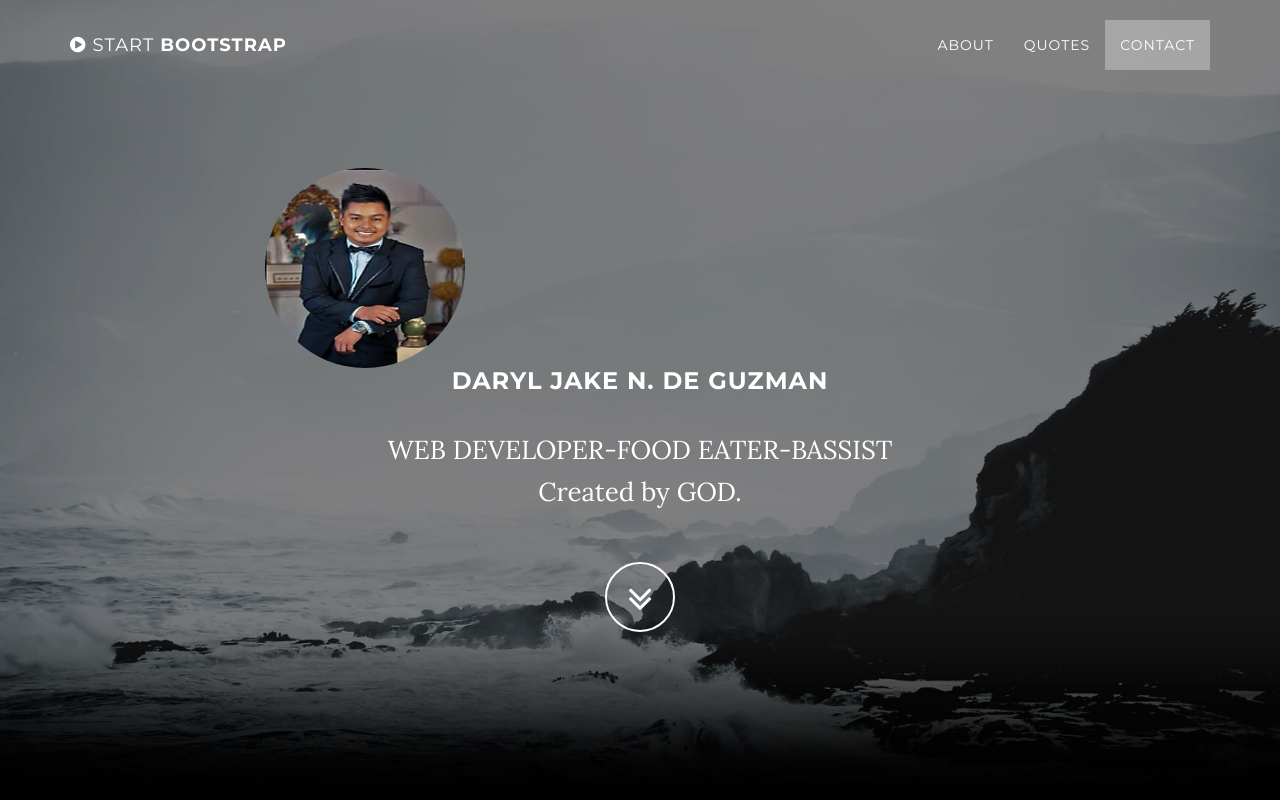
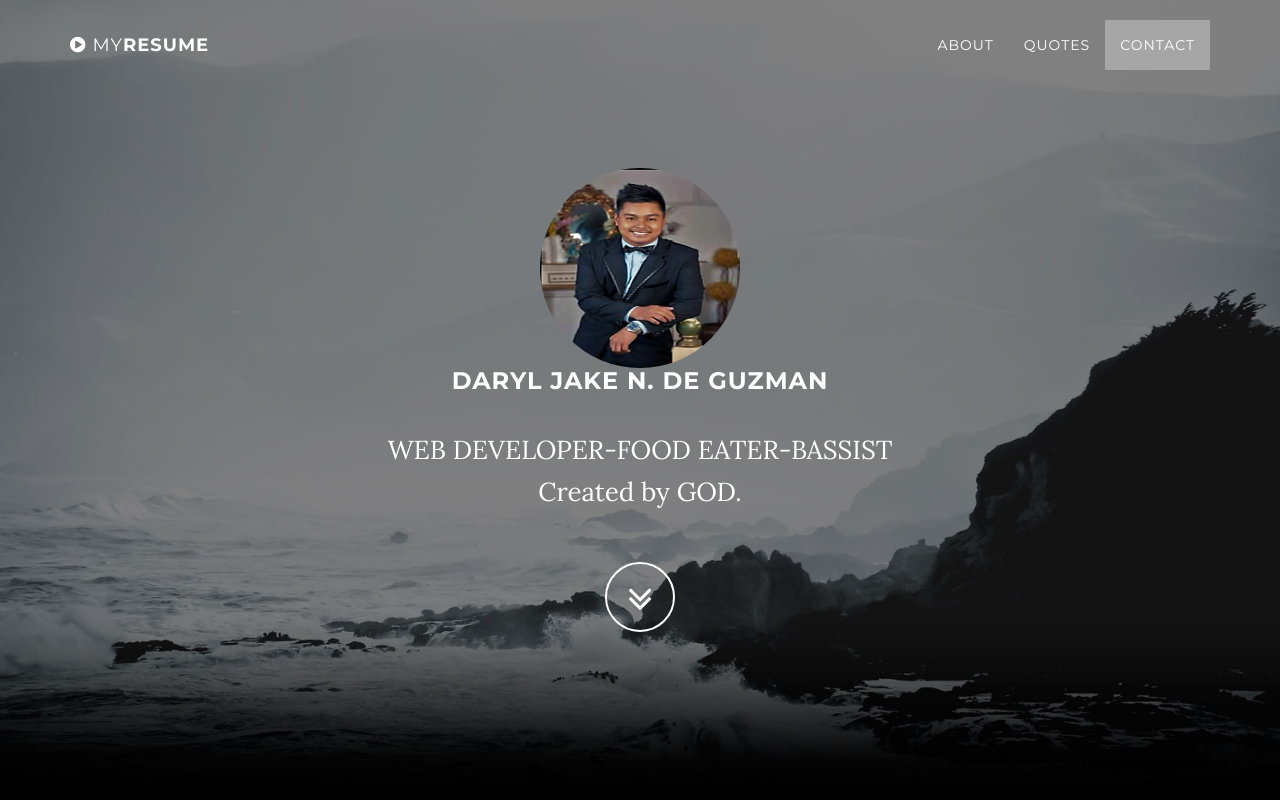
Before and after one commit to jajoke/resume-github.io, a website: page index.html in a window 1280 px wide. Shown: the top 800 px of the page. Drawn offline with nearby package versions, Linux system fonts and the light colour scheme; some packages are replaced by stand-ins of ours.

Commit message:
Update index.html

```diff
--- a/index.html
+++ b/index.html
@@ -41,7 +41,7 @@
                     Menu <i class="fa fa-bars"></i>
                 </button>
                 <a class="navbar-brand page-scroll" href="#page-top">
-                    <i class="fa fa-play-circle"></i> <span class="light">Start</span> Bootstrap
+                    <i class="fa fa-play-circle"></i> <span class="light">My</span>Resume
                 </a>
             </div>
 
@@ -74,7 +74,7 @@
             <div class="container">
                 <div class="row">
                     <div class="col-md-8 col-md-offset-2">
-                       <img class="img-circle img-responsive" style="width:200px;height:200px" src="profilef.png" alt="">
+                      <center> <img class="img-circle img-responsive" style="width:200px;height:200px" src="profilef.png" alt=""></center>
                         <h3>Daryl Jake N. De Guzman</h3>
                         <p class="intro-text">WEB DEVELOPER-FOOD EATER-BASSIST
                             <br>Created by GOD.</p>
```
